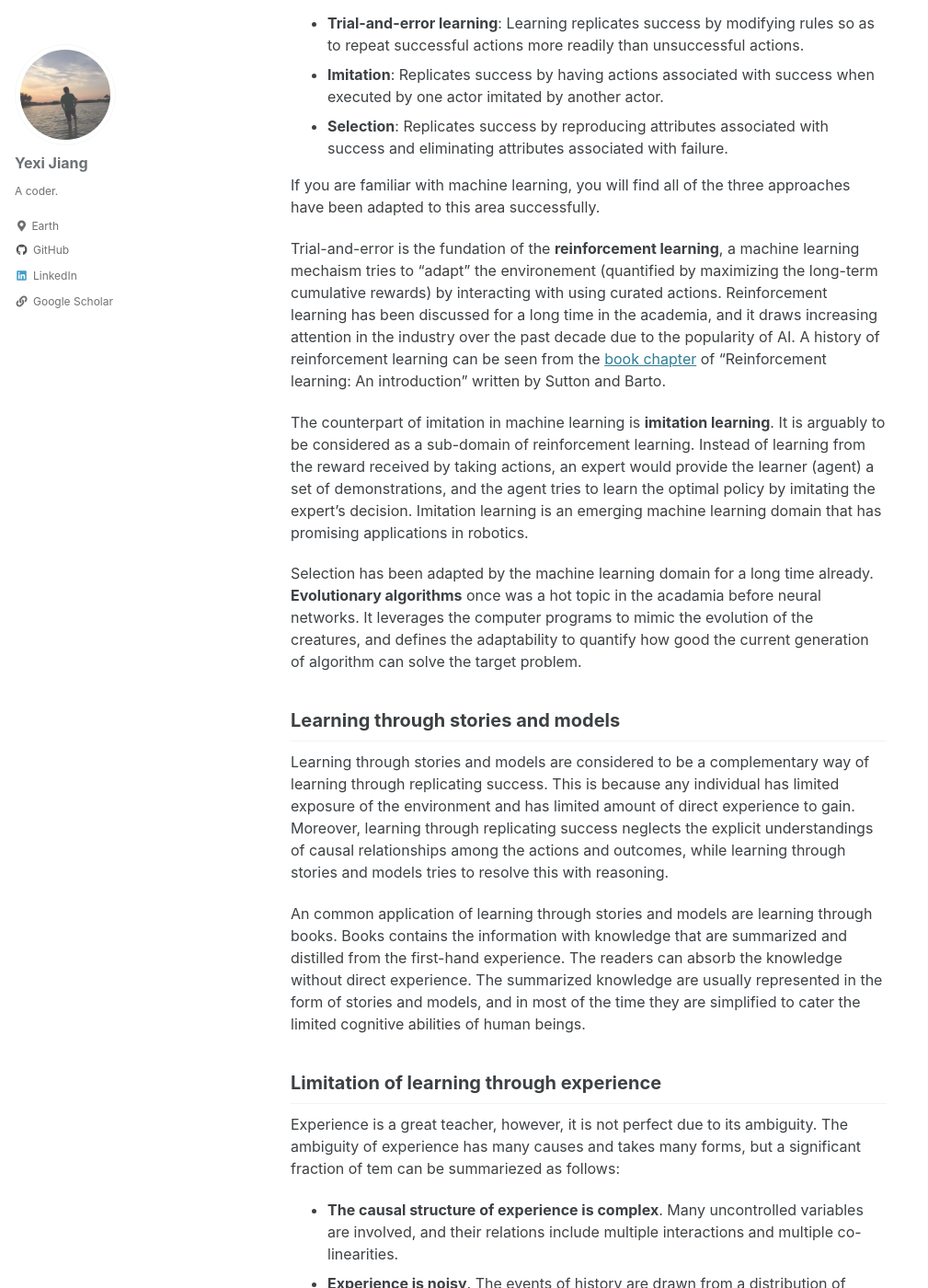
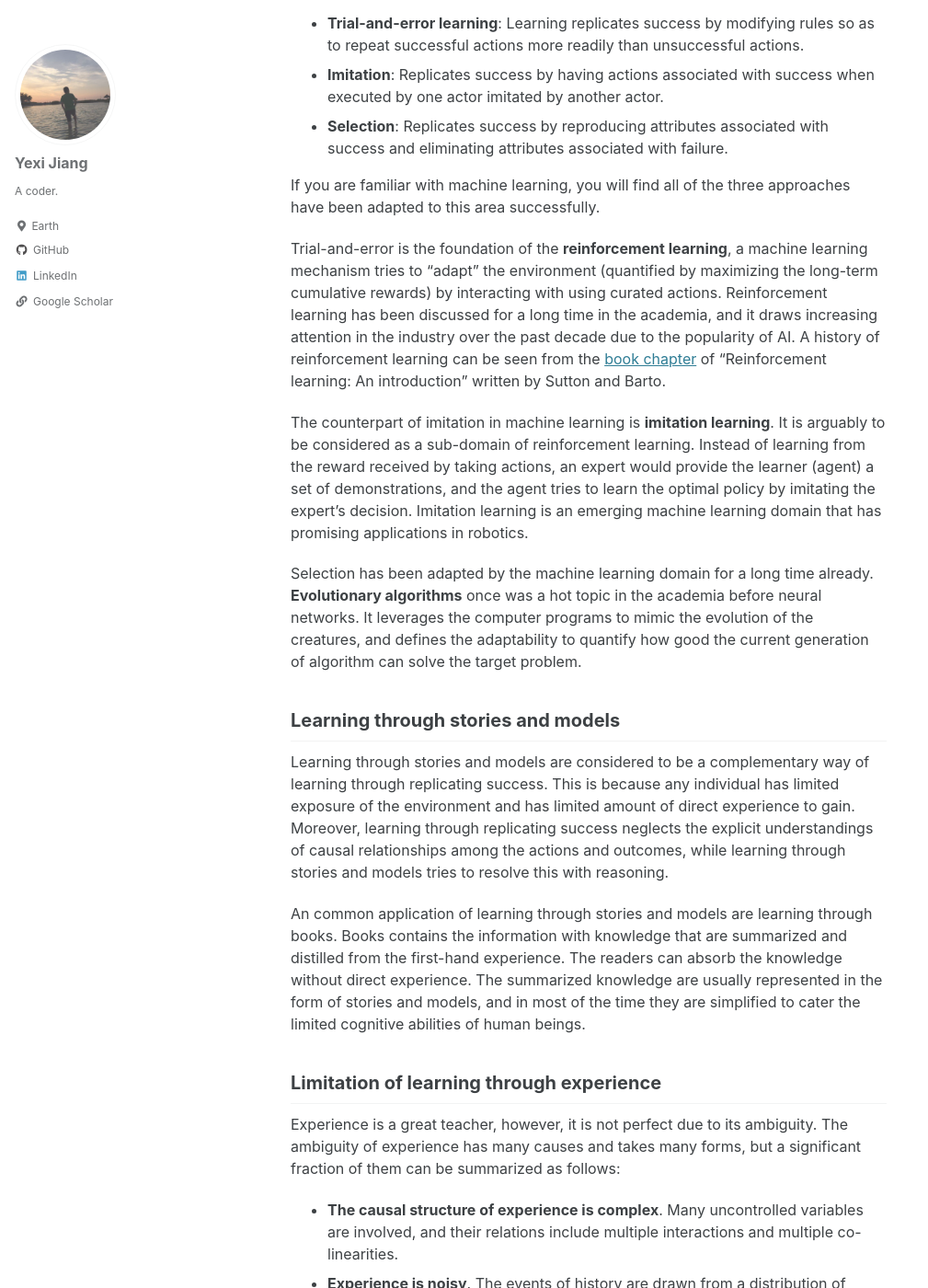
Before and after one commit to yxjiang/yxjiang.github.io, a Jekyll site: the page built from _posts/2020-02-06-the-ambiguities-of-experience.md, in a window 1280 px wide and 1400 px high, scrolled down 1210 px. Shown: the whole window at 92% size, without its empty margins (0-1009 px from the left). Built offline with Jekyll 4.4.1, drawn with Linux system fonts in a browser that asks for light colours; cached includes are drawn as plain includes; comment, search, counter and statistics services are not loaded.

Commit message:
the ambiguities of experience

```diff
--- a/_posts/2020-02-06-the-ambiguities-of-experience.md
+++ b/_posts/2020-02-06-the-ambiguities-of-experience.md
@@ -28,11 +28,11 @@ There are maining three mechanism for learning through replicating success:
 
 If you are familiar with machine learning, you will find all of the three approaches have been adapted to this area successfully.
 
-Trial-and-error is the fundation of the **reinforcement learning**, a machine learning mechaism tries to "adapt" the environement (quantified by maximizing the long-term cumulative rewards) by interacting with using curated actions. Reinforcement learning has been discussed for a long time in the academia, and it draws increasing attention in the industry over the past decade due to the popularity of AI. A history of reinforcement learning can be seen from the [book chapter](http://incompleteideas.net/book/first/ebook/node12.html) of "Reinforcement learning: An introduction" written by Sutton and Barto.
+Trial-and-error is the foundation of the **reinforcement learning**, a machine learning mechanism tries to "adapt" the environment (quantified by maximizing the long-term cumulative rewards) by interacting with using curated actions. Reinforcement learning has been discussed for a long time in the academia, and it draws increasing attention in the industry over the past decade due to the popularity of AI. A history of reinforcement learning can be seen from the [book chapter](http://incompleteideas.net/book/first/ebook/node12.html) of "Reinforcement learning: An introduction" written by Sutton and Barto.
 
 The counterpart of imitation in machine learning is **imitation learning**. It is arguably to be considered as a sub-domain of reinforcement learning. Instead of learning from the reward received by taking actions, an expert would provide the learner (agent) a set of demonstrations, and the agent tries to learn the optimal policy by imitating the expert's decision. Imitation learning is an emerging machine learning domain that has promising applications in robotics.
 
-Selection has been adapted by the machine learning domain for a long time already. **Evolutionary algorithms** once was a hot topic in the acadamia before neural networks. It leverages the computer programs to mimic the evolution of the creatures, and defines the adaptability to quantify how good the current generation of algorithm can solve the target problem.
+Selection has been adapted by the machine learning domain for a long time already. **Evolutionary algorithms** once was a hot topic in the academia before neural networks. It leverages the computer programs to mimic the evolution of the creatures, and defines the adaptability to quantify how good the current generation of algorithm can solve the target problem.
 
 ## Learning through stories and models
 Learning through stories and models are considered to be a complementary way of learning through replicating success. This is because any individual has limited exposure of the environment and has limited amount of direct experience to gain. Moreover, learning through replicating success neglects the explicit understandings of causal relationships among the actions and outcomes, while learning through stories and models tries to resolve this with reasoning.
@@ -40,7 +40,7 @@ Learning through stories and models are considered to be a complementary way of
 An common application of learning through stories and models are learning through books. Books contains the information with knowledge that are summarized and distilled from the first-hand experience. The readers can absorb the knowledge without direct experience. The summarized knowledge are usually represented in the form of stories and models, and in most of the time they are simplified to cater the limited cognitive abilities of human beings.
 
 ## Limitation of learning through experience
-Experience is a great teacher, however, it is not perfect due to its ambiguity. The ambiguity of experience has many causes and takes many forms, but a significant fraction of tem can be summariezed as follows:
+Experience is a great teacher, however, it is not perfect due to its ambiguity. The ambiguity of experience has many causes and takes many forms, but a significant fraction of them can be summarized as follows:
 
 * **The causal structure of experience is complex**. Many uncontrolled variables are involved, and their relations include multiple interactions and multiple co-linearities.
 * **Experience is noisy**. The events of history are drawn from a distribution of possibilities, either because of errors in observation or interpretation or because the causal structure is truly stochastic.
```
